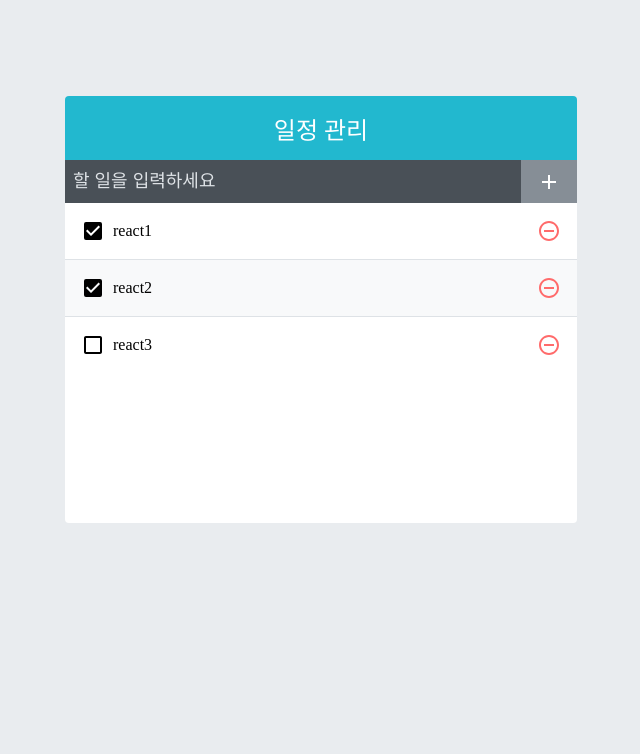
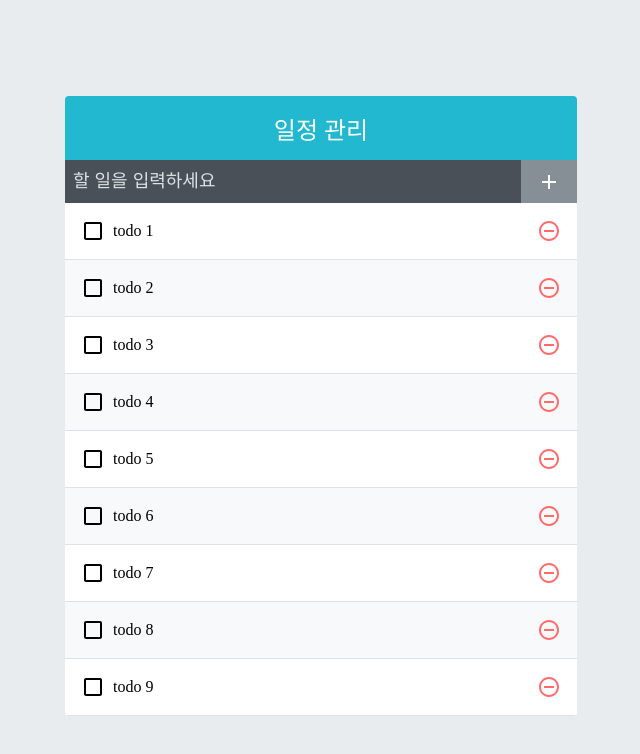
Before and after one commit to ye-geeee/react-sample, a React (Create React App) app in the folder todo-app/: page / in a window 1280 px wide. Shown: the top 754 px of the page, without its empty margins (319-959 px from the left). Built offline with nearby package versions, Linux system fonts and the light colour scheme.

Commit message:
chap 11.1 add many data

```diff
--- a/todo-app/src/App.js
+++ b/todo-app/src/App.js
@@ -3,26 +3,23 @@
 import TodoInsert from './components/TodoInsert';
 import TodoList from './components/TodoList';
 
+const createBulkTodos = () => {
+  const array = [];
+  for (let i = 1; i <= 2500; i++) {
+    array.push({
+      id: i,
+      text: `todo ${i}`,
+      checked: false,
+    });
+  }
+
+  return array;
+};
+
 const App = () => {
-  const [todos, setTodos] = useState([
-    {
-      id: 1,
-      text: 'react1',
-      checked: true,
-    },
-    {
-      id: 2,
-      text: 'react2',
-      checked: true,
-    },
-    {
-      id: 3,
-      text: 'react3',
-      checked: false,
-    },
-  ]);
+  const [todos, setTodos] = useState(createBulkTodos);
 
-  const nextId = useRef(4);
+  const nextId = useRef(2501);
 
   const onInsert = useCallback(
     (text) => {
```
